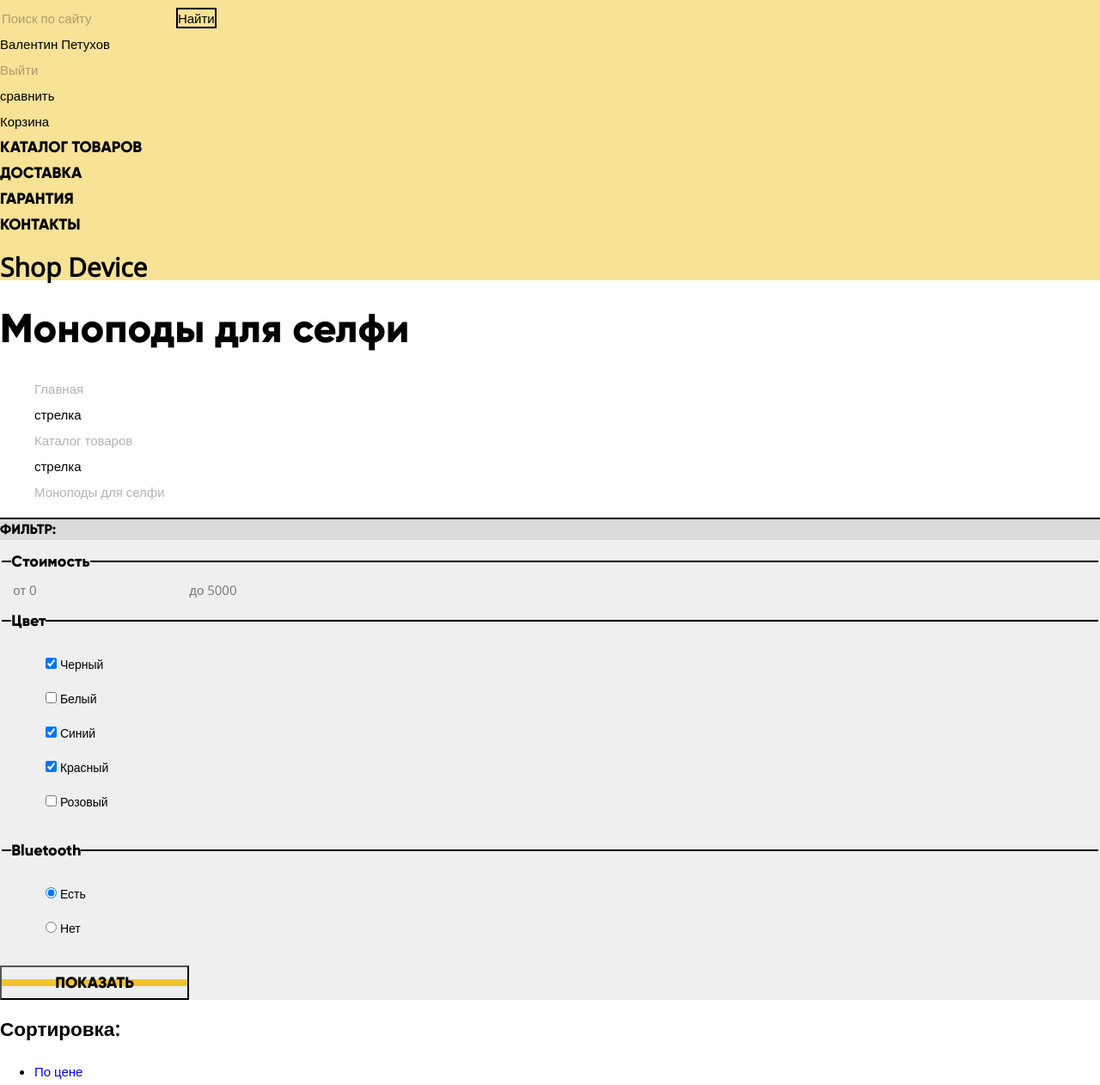
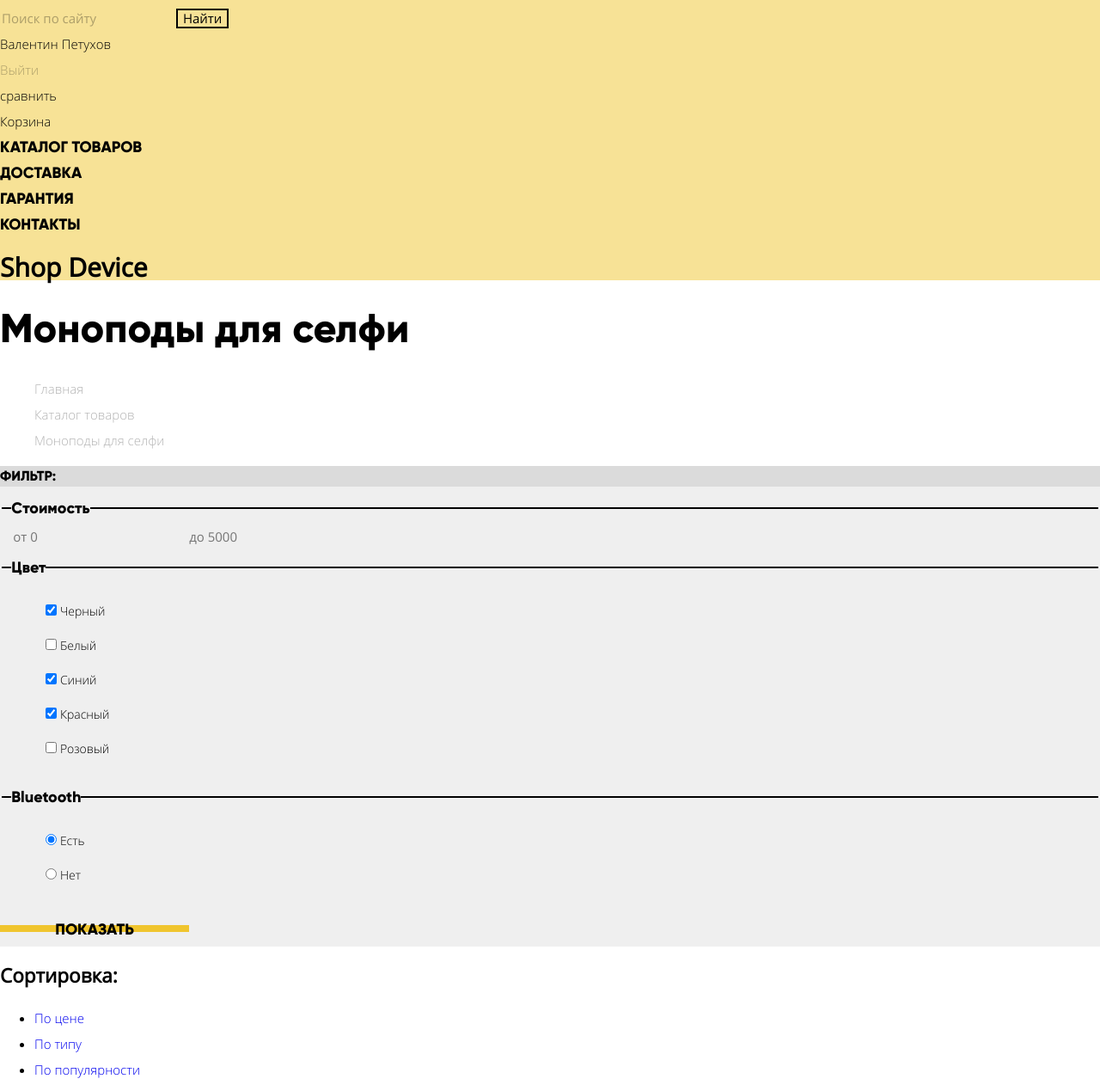
Before and after one commit to maximus77777/524203-device-27, a plain HTML site: page inner.html in a window 1280 px wide. Shown: the part 38-1300 px from the top of the page at 86% size. Drawn offline with nearby package versions, Linux system fonts and the light colour scheme.

Commit message:
Исправление 1-го задания cтилизации СSS

```diff
--- a/css/style.css
+++ b/css/style.css
@@ -13,6 +13,26 @@
 
   src: url("../fonts/gilroylight.woff2") format("woff2"),
        url("../fonts/gilroylight.woff") format("woff");
+
+  font-weight: 300;
+  font-style: normal;
+}
+
+@font-face {
+  font-family: "Open Sans";
+
+  src: url("../fonts/opensans.woff2") format("woff2"),
+       url("../fonts/opensans.woff") format("woff");
+
+  font-weight: 400;
+  font-style: normal;
+}
+
+@font-face {
+  font-family: "Open Sans";
+
+  src: url("../fonts/opensanslight.woff2") format("woff2"),
+       url("../fonts/opensanslight.woff") format("woff");
 
   font-weight: 300;
   font-style: normal;
@@ -48,7 +68,9 @@ img {
   text-align: center;
   vertical-align: middle;
   text-transform: uppercase;
-  background-image: linear-gradient(180deg, transparent 14px, #f0c52e 14px, #f0c52e 22px, transparent 22px);
+  border: none;
+  background-color: transparent;
+  background-image: linear-gradient(180deg, transparent 15px, #f0c52e 15px, #f0c52e 23px, transparent 23px);
 }
 
 .button:hover {
@@ -113,6 +135,7 @@ img {
 
 .search-elem {
   color: rgb(0, 0, 0);
+  background-color: transparent;
   border: 2px solid rgb(0, 0, 0);
 }
 
@@ -185,15 +208,19 @@ img {
   list-style: none;
 }
 
-.elem-show a {
+.link-active-show {
   color: rgba(0, 0, 0, 0.3);
 }
 
-.elem-show a:hover {
+.link-show {
+  color: rgba(0, 0, 0, 0.3);
+}
+
+.link-show:hover {
   color: rgba(0, 0, 0, 0.6);
 }
 
-.elem-show a:active {
+.link-show:active {
   color: rgba(0, 0, 0, 0.1);
 }
 
@@ -231,7 +258,6 @@ font-weight: 300;
   font-weight: 800;
   text-transform: uppercase;
   background-color: rgb(219, 219, 219);
-  border-top: 2px solid rgb(0 0 0);
 }
 
 .filter fieldset {
--- a/inner.html
+++ b/inner.html
@@ -20,10 +20,10 @@
       </div>
       <ul class = "list-menu">
         <li class = "elem-menu">
-          <label for = "search-1" class = "focus-search">
-          <input class = "search-cite" type = "text" id = "search-1" placeholder = "Поиск по сайту">
-          <a class = "search-elem" href = "#">Найти</a>
-          </label>
+          <div class = "focus-search">
+            <input class = "search-cite" type = "text" id = "search-1" placeholder = "Поиск по сайту">
+            <input class = "search-elem" type = "submit" value = "Найти">
+          </div>
         </li>
         <li class = "elem-menu">
           <a class = "login-header" href = "#">Валентин Петухов</a>
@@ -60,19 +60,13 @@
       <h1 class = "title-show">Моноподы для селфи</h1>
       <ul class = "list-show">
         <li class = "elem-show">
-          <a href="#">Главная</a>
+          <a class = "link-active-show" href = "index.html">Главная</a>
         </li>
         <li class = "elem-show">
-          <span class = "right-arrow">стрелка</span>
+          <a class = "link-show" href = "#">Каталог товаров</a>
         </li>
-        <li class = "elem-show">
-          <a href="#">Каталог товаров</a>
-        </li>
-        <li class = "elem-show">
-          <span class = "right-arrow">стрелка</span>
-        </li>
-        <li class = "elem-show">
-          <a href="#">Моноподы для селфи</a>
+        <li class = "elem-show link-active-show">
+          Моноподы для селфи
         </li>
       </ul>
       <section class = "filter">
```
Also changed, not shown: index.html (+5 -6 lines).
